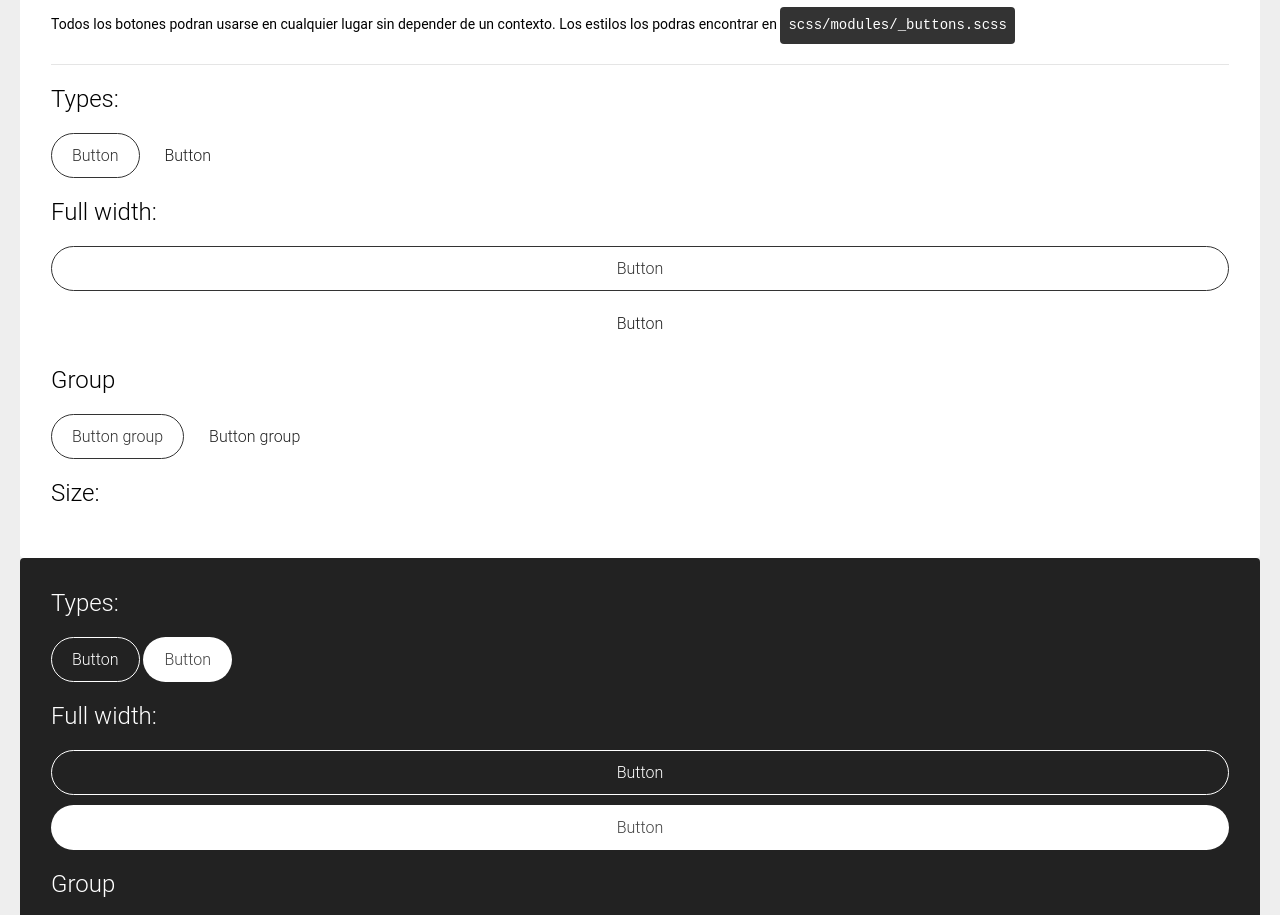
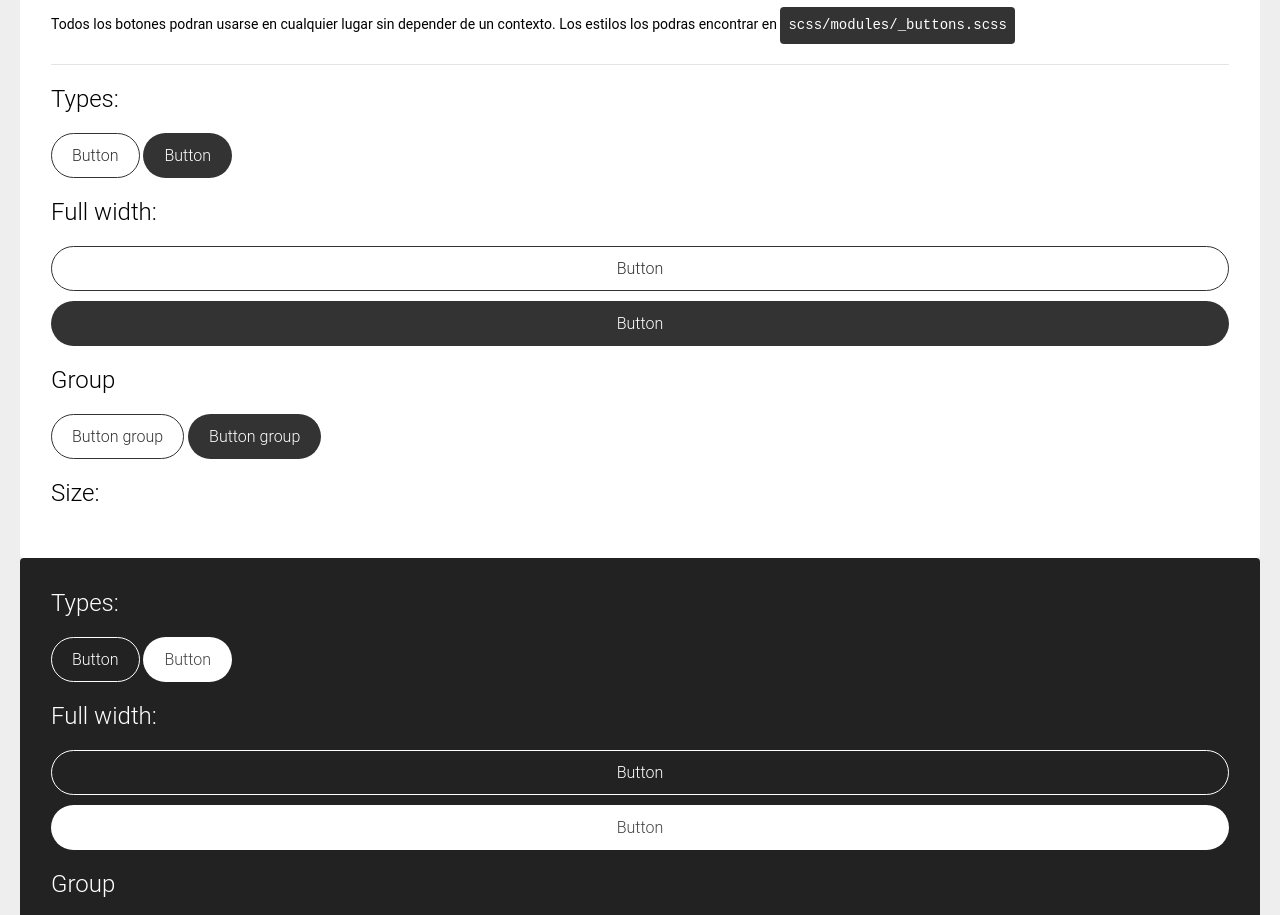
Before and after one commit to Luifi/foxplay-styleguide, a website: page index.html in a window 1280 px wide. Shown: the part 1286-2201 px from the top of the page. Drawn offline with nearby package versions, Linux system fonts and the light colour scheme.

Commit message:
buttons fix

```diff
--- a/scss/modules/_buttons.scss
+++ b/scss/modules/_buttons.scss
@@ -47,6 +47,16 @@
 
     // Fill
 
+    @include m(fill-dark) {
+        @include radius(100px, transparent);
+        color: white;
+       background: $gray-80;
+
+        &:hover {
+            background: darken($gray-80, 5%);
+        }
+    }
+
     @include m(fill-white) {
         @include radius(100px, transparent);
         color: $gray-71;
@@ -57,4 +67,6 @@
         }
     }
 
+
+
 }
```
Also changed, not shown: css/main.css, public_html/css/main.css, 1 other file.
